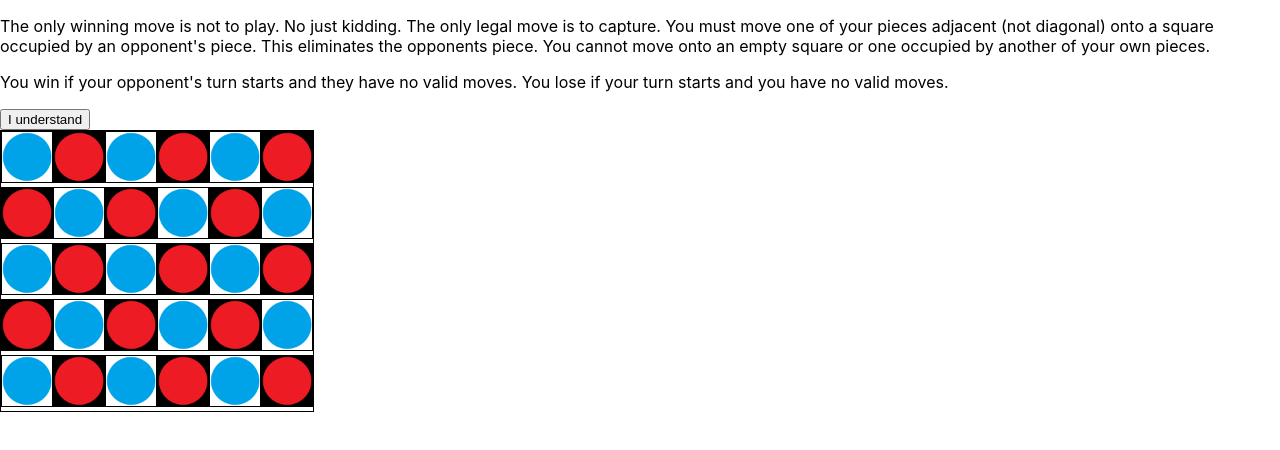
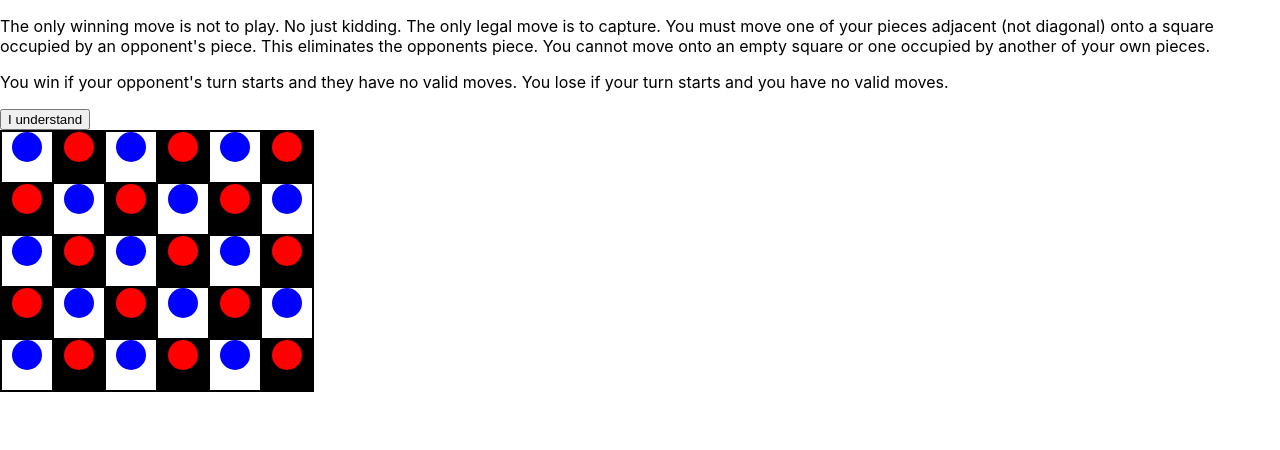
Before and after one commit to MakerMacAttack/Clobber, a React (Create React App) app: page / in a window 1280 px wide. Shown: the top 450 px of the page. Built offline with nearby package versions, Linux system fonts and the light colour scheme.

Commit message:
revamp the pieces. All divs, no imgs.

```diff
--- a/src/App.css
+++ b/src/App.css
@@ -1,7 +1,43 @@
-img {
+.row {
+  display: flex;
+}
+
+.white {
   max-width: 50px;
+  width: 50px;
+  max-height: 50px;
+  height: 50px;
   border: 1px solid black;
-  margin: 0, auto;
+  background: white;
+}
+
+.black {
+  max-width: 50px;
+  width: 50px;
+  max-height: 50px;
+  height: 50px;
+  border: 1px solid black;
+  background: black;
+}
+
+.red {
+  max-width: 30px;
+  width: 30px;
+  max-height: 30px;
+  height: 30px;
+  background: red;
+  border-radius: 15px;
+  margin: 0 auto;
+}
+
+.blue {
+  max-width: 30px;
+  width: 30px;
+  max-height: 30px;
+  height: 30px;
+  background: blue;
+  border-radius: 15px;
+  margin: 0 auto;
 }
 
 .board {
--- a/src/Game.jsx
+++ b/src/Game.jsx
@@ -12,7 +12,6 @@ function Game(prop) {
   // const [board, setBoard] = useState(createBoard())
   // const [player1Turn, setPlayer1Turn] = useState(true)
 
-  const displays = ["./SquareImages/whitered.png", "./SquareImages/whitenone.png", "./SquareImages/whiteblue.png", "./SquareImages/blackred.png", "./SquareImages/blacknone.png", "./SquareImages/blackblue.png"]
   // const difficulties = ["easy", "medium", "hard", "2player"]
   let row = []
   for (let i = 1; i <= rows; i++) {
@@ -28,7 +27,7 @@ function Game(prop) {
       {row.map(r => {
         return (
           <div class="row">
-            {column.map(c => <Square src={(c % 2 === r % 2) ? require("./SquareImages/whiteblue.png") : require("./SquareImages/blackred.png")} />)}
+            {column.map(c => <Square square={(c % 2 === r % 2) ? "white" : "black"} piece={(c % 2 === r % 2) ? "blue" : "red"} />)}
           </div>
         )
       })}
--- a/src/Square.jsx
+++ b/src/Square.jsx
@@ -1,7 +1,9 @@
 import React from 'react'
 
 function Square(prop) {
-  return <img src={prop.src} />
+  return (<div class={prop.square}>
+    <div class={prop.piece}></div>
+  </div>)
 }
 
 export default Square
```
